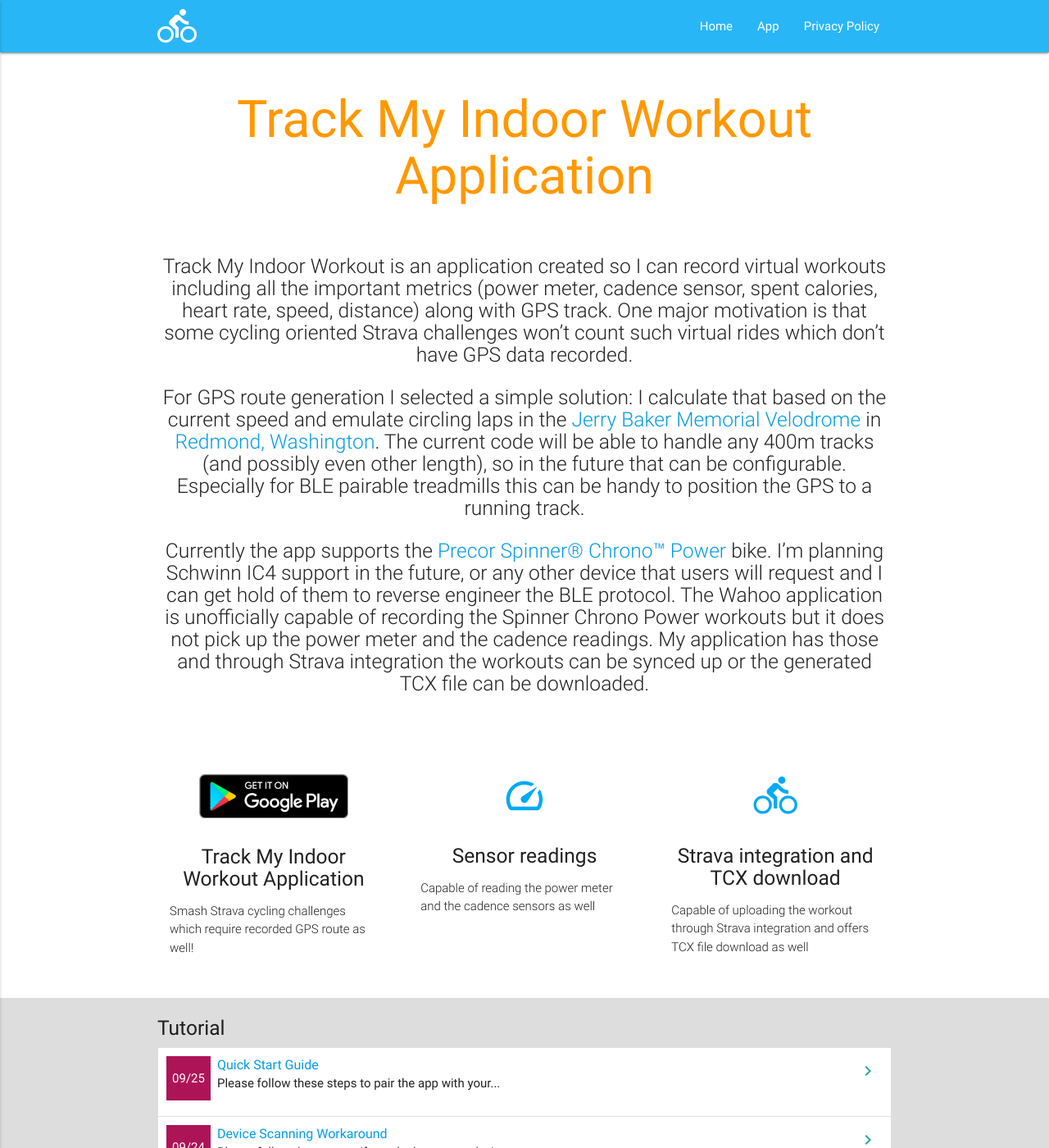
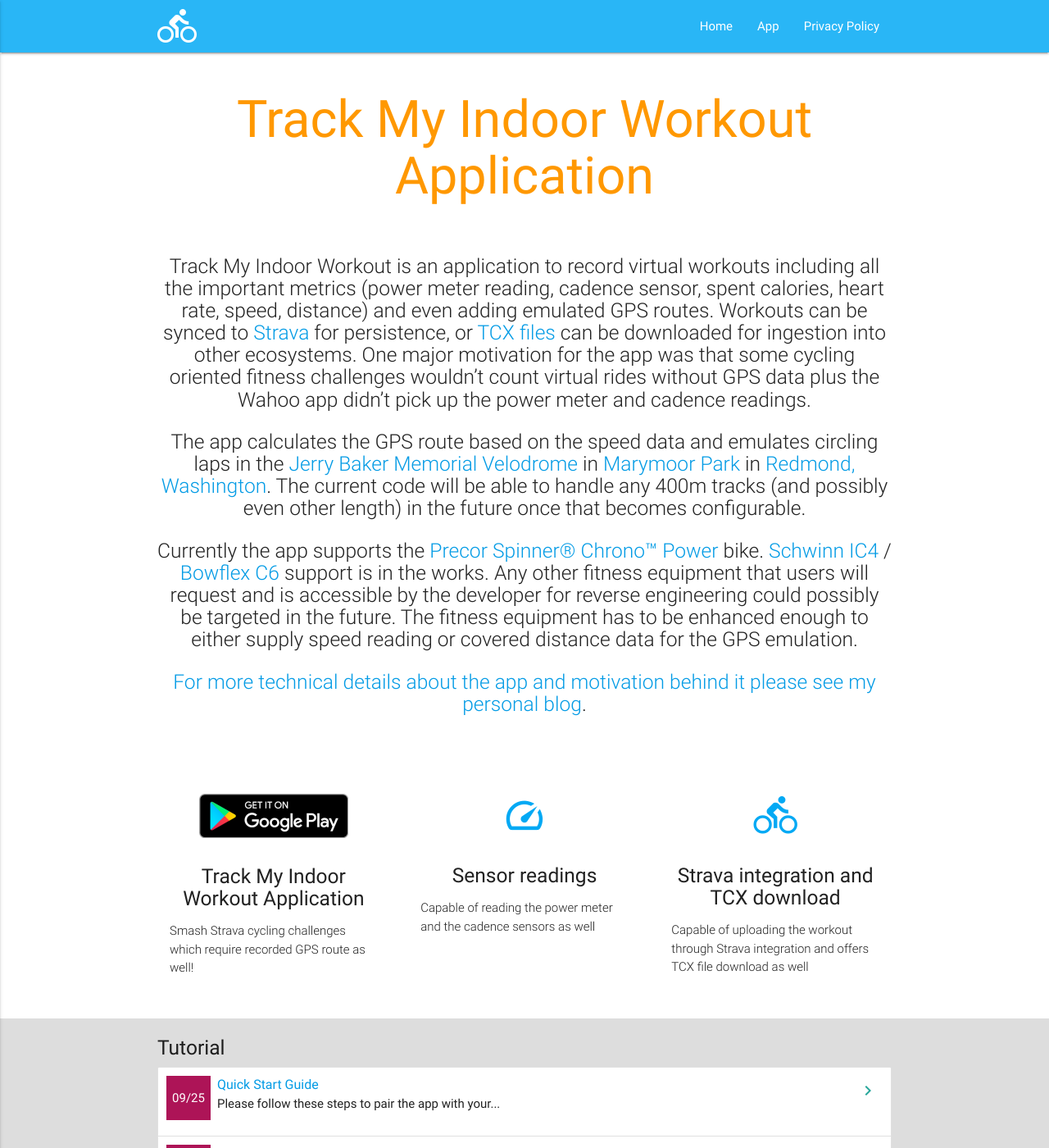
Before and after one commit to TrackMyIndoorWorkout/TrackMyIndoorWorkout.github.io, a Jekyll site: the page built from index.md, in a window 1280 px wide and 1400 px high. Shown: the whole window at 82% size. Built offline with Jekyll 4.4.1, drawn with Linux system fonts in a browser that asks for light colours.

Commit message:
Rewording index page hero section

```diff
--- a/index.md
+++ b/index.md
@@ -1,8 +1,10 @@
 ---
 layout: home
 ---
-Track My Indoor Workout is an application created so I can record virtual workouts including all the important metrics (power meter, cadence sensor, spent calories, heart rate, speed, distance) along with GPS track. One major motivation is that some cycling oriented Strava challenges won't count such virtual rides which don't have GPS data recorded.
+Track My Indoor Workout is an application to record virtual workouts including all the important metrics (power meter reading, cadence sensor, spent calories, heart rate, speed, distance) and even adding emulated GPS routes. Workouts can be synced to [Strava](https://www.strava.com/) for persistence, or [TCX files](https://en.wikipedia.org/wiki/Training_Center_XML) can be downloaded for ingestion into other ecosystems. One major motivation for the app was that some cycling oriented fitness challenges wouldn't count virtual rides without GPS data plus the Wahoo app didn't pick up the power meter and cadence readings.
 
-For GPS route generation I selected a simple solution: I calculate that based on the current speed and emulate circling laps in the [Jerry Baker Memorial Velodrome](https://velodrome.org/) in [Redmond, Washington](https://www.google.com/maps/place/Jerry+Baker+Memorial+Velodrome/@47.6659161,-122.1125076,96m/data=!3m1!1e3!4m5!3m4!1s0x0:0x7d3c1ebef878f4c!8m2!3d47.665894!4d-122.1126097). The current code will be able to handle any 400m tracks (and possibly even other length), so in the future that can be configurable. Especially for BLE pairable treadmills this can be handy to position the GPS to a running track.
+The app calculates the GPS route based on the speed data and emulates circling laps in the [Jerry Baker Memorial Velodrome](https://velodrome.org/) in [Marymoor Park](https://www.kingcounty.gov/services/parks-recreation/parks/parks-and-natural-lands/popular-parks/marymoor/velodrome.aspx) in [Redmond, Washington](https://www.google.com/maps/place/Jerry+Baker+Memorial+Velodrome/@47.6659161,-122.1125076,96m/data=!3m1!1e3!4m5!3m4!1s0x0:0x7d3c1ebef878f4c!8m2!3d47.665894!4d-122.1126097). The current code will be able to handle any 400m tracks (and possibly even other length) in the future once that becomes configurable.
 
-Currently the app supports the [Precor Spinner® Chrono™ Power](https://www.precor.com/en-us/commercial/cardio/indoor-cycling/spinner-chrono-power) bike. I'm planning Schwinn IC4 support in the future, or any other device that users will request and I can get hold of them to reverse engineer the BLE protocol. The Wahoo application is unofficially capable of recording the Spinner Chrono Power workouts but it does not pick up the power meter and the cadence readings. My application has those and through Strava integration the workouts can be synced up or the generated TCX file can be downloaded.
+Currently the app supports the [Precor Spinner® Chrono™ Power](https://www.precor.com/en-us/commercial/cardio/indoor-cycling/spinner-chrono-power) bike. [Schwinn IC4](https://www.schwinnfitness.com/ic4/100873.html) / [Bowflex C6](https://www.bowflex.com/bikes/c6/100894.html) support is in the works. Any other fitness equipment that users will request and is accessible by the developer for reverse engineering could possibly be targeted in the future. The fitness equipment has to be enhanced enough to either supply speed reading or covered distance data for the GPS emulation.
+
+[For more technical details about the app and motivation behind it please see my personal blog](https://csaba.page/blog/track-my-indoor-exercise.html).
```
